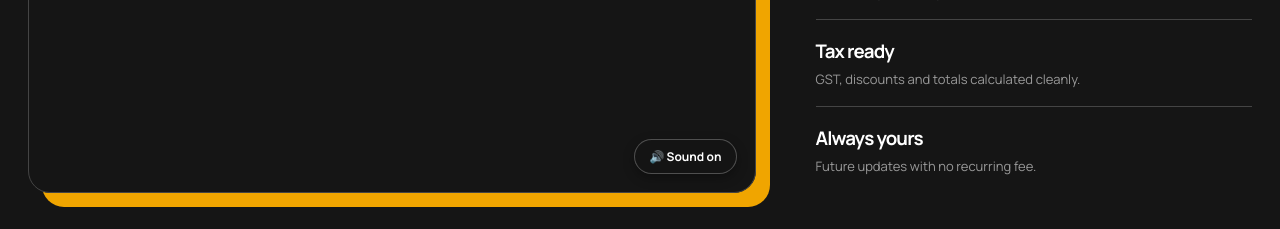
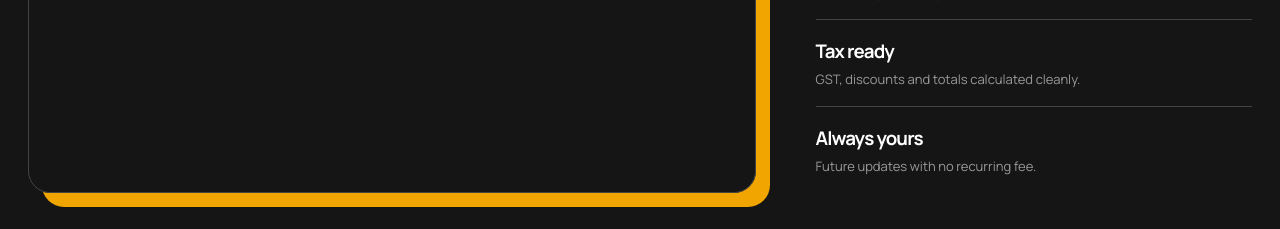
Before and after one commit to Bhargav3131/Inpixel-Network, a Next.js app: page /quotation in a window 1280 px wide. Shown: the part 1280-1509 px from the top of the page. Built offline with nearby package versions, Linux system fonts and the light colour scheme; no server answers.

Commit message:
UX: replace custom mute toggle with native video controls while keeping auto-unmute on user interaction

```diff
--- a/components/QuotationVideo.jsx
+++ b/components/QuotationVideo.jsx
@@ -1,10 +1,9 @@
 'use client';
 
-import { useEffect, useRef, useState } from 'react';
+import { useEffect, useRef } from 'react';
 
 export default function QuotationVideo() {
   const videoRef = useRef(null);
-  const [isMuted, setIsMuted] = useState(true);
 
   useEffect(() => {
     const video = videoRef.current;
@@ -20,11 +19,10 @@ export default function QuotationVideo() {
         playPromise
           .then(() => {
             hasUnmuted = true;
-            setIsMuted(false);
             cleanup();
           })
           .catch(() => {
-            // Browser blocked audio autoplay on this event; keep listener for direct click/interaction
+            // Browser blocked audio autoplay on this event; keep listener active for next interaction
           });
       }
     };
@@ -49,23 +47,12 @@ export default function QuotationVideo() {
     return cleanup;
   }, []);
 
-  const toggleSound = (e) => {
-    e.stopPropagation();
-    const video = videoRef.current;
-    if (!video) return;
-    const nextMuted = !video.muted;
-    video.muted = nextMuted;
-    setIsMuted(nextMuted);
-    if (!nextMuted) {
-      video.play().catch(() => {});
-    }
-  };
-
   return (
     <div style={{ position: 'relative' }}>
       <video
         ref={videoRef}
         src="/assets/demo-quotation.mp4"
+        controls
         muted
         autoPlay
         loop
@@ -74,44 +61,6 @@ export default function QuotationVideo() {
         aria-label="Inpixel quotation software demo"
         style={{ display: 'block', width: '100%', borderRadius: '13px' }}
       />
-      <button
-        type="button"
-        onClick={toggleSound}
-        aria-label={isMuted ? 'Unmute video' : 'Mute video'}
-        style={{
-          position: 'absolute',
-          bottom: '18px',
-          right: '18px',
-          background: 'rgba(21, 21, 21, 0.85)',
-          color: '#ffffff',
-          border: '1px solid rgba(255, 255, 255, 0.25)',
-          borderRadius: '99px',
-          padding: '8px 14px',
-          fontSize: '12px',
-          fontFamily: "'Manrope', sans-serif",
-          fontWeight: 700,
-          cursor: 'pointer',
-          display: 'flex',
-          alignItems: 'center',
-          gap: '6px',
-          backdropFilter: 'blur(8px)',
-          boxShadow: '0 4px 12px rgba(0, 0, 0, 0.3)',
-          transition: 'transform 0.2s, background 0.2s',
-          zIndex: 5,
-        }}
-        onMouseEnter={(e) => {
-          e.currentTarget.style.transform = 'scale(1.05)';
-          e.currentTarget.style.background = '#f0a500';
-          e.currentTarget.style.color = '#151515';
-        }}
-        onMouseLeave={(e) => {
-          e.currentTarget.style.transform = 'scale(1)';
-          e.currentTarget.style.background = 'rgba(21, 21, 21, 0.85)';
-          e.currentTarget.style.color = '#ffffff';
-        }}
-      >
-        <span>{isMuted ? '🔇 Click to unmute' : '🔊 Sound on'}</span>
-      </button>
     </div>
   );
 }
```
